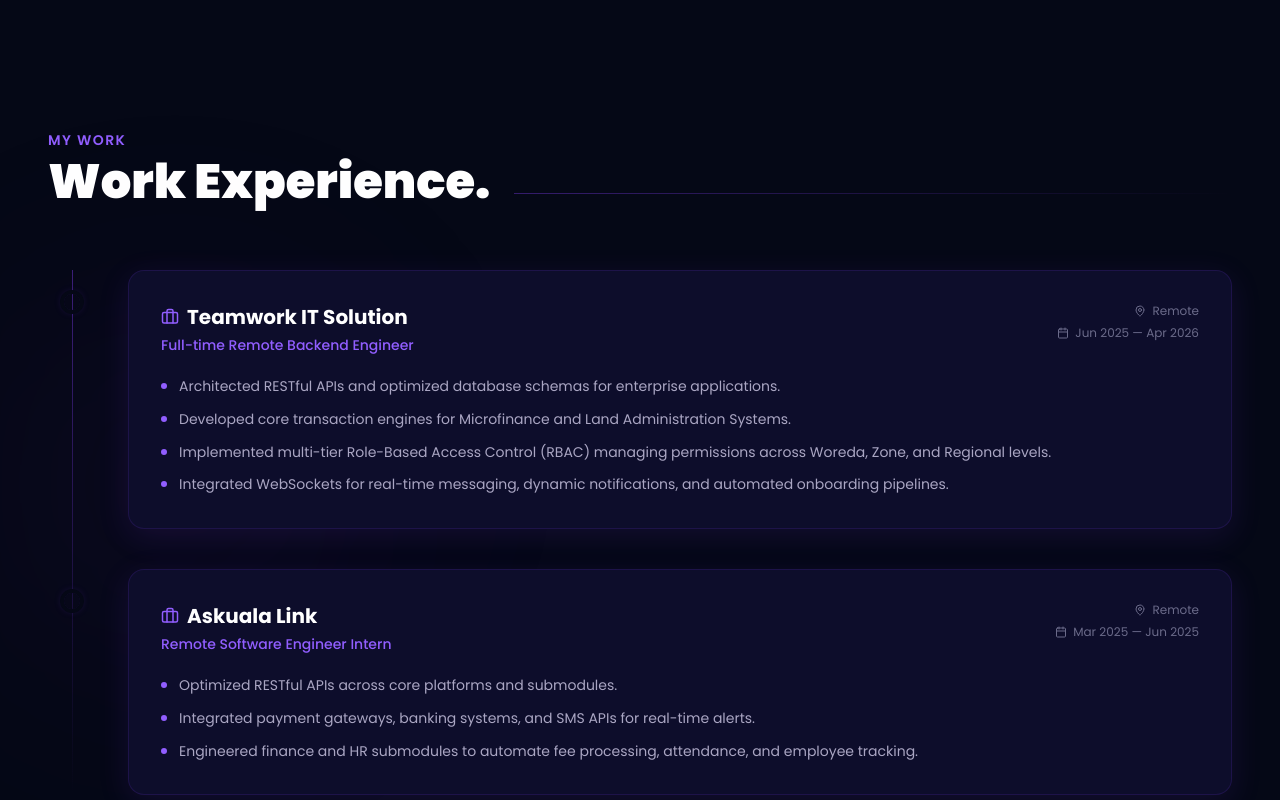
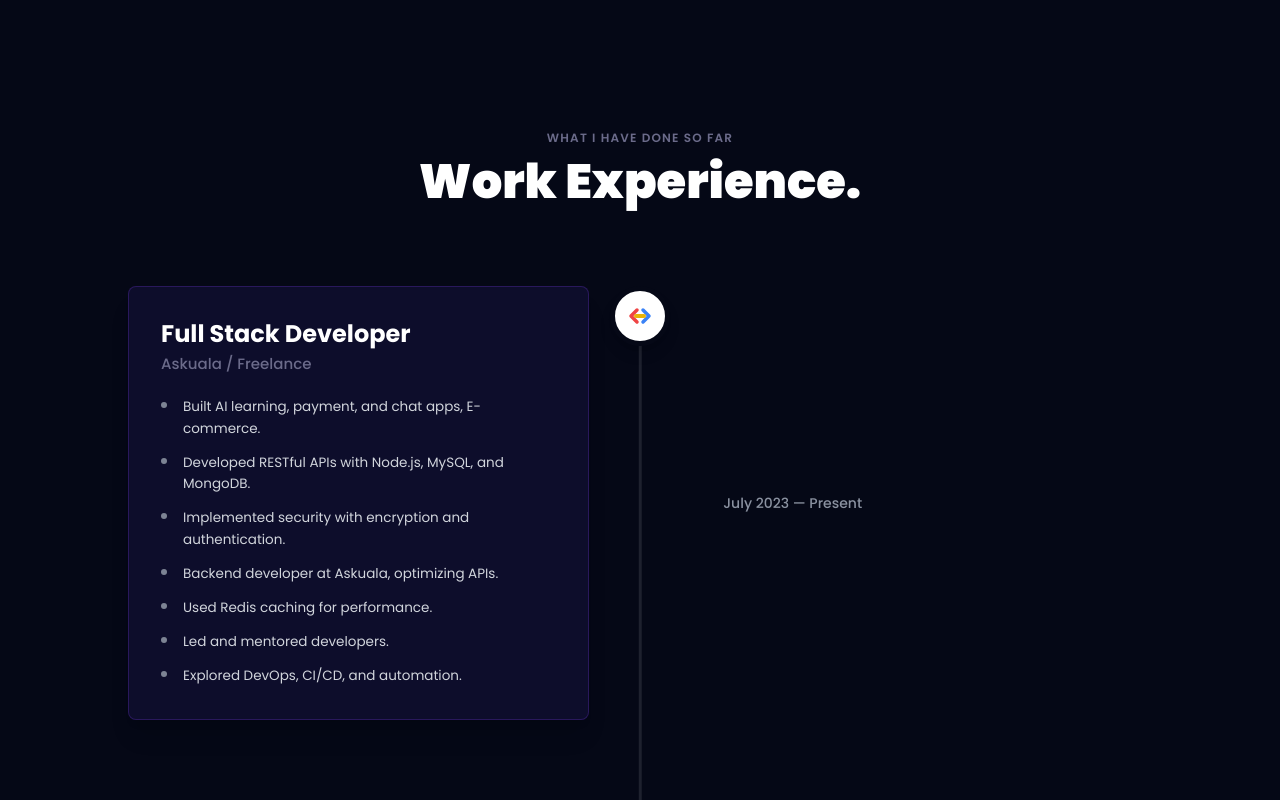
Before and after one commit to Zwubman/Portfolio, a React (Vite) app in the folder frontend/: page / in a window 1280 px wide. Shown: the part 2960-3760 px from the top of the page. Built offline with nearby package versions, Linux system fonts and the light colour scheme; no server answers.

Commit message:
feat: update ExperienceSection with new mock data and improved layout for better presentation

```diff
--- a/frontend/src/components/sections/ExperienceSection.jsx
+++ b/frontend/src/components/sections/ExperienceSection.jsx
@@ -1,38 +1,56 @@
 import { motion } from 'framer-motion';
 import { useGetExperiencesQuery } from '../../store/services/experiencesApi';
-import { Briefcase, MapPin, Calendar } from 'lucide-react';
 
 const mockExperiencesFallback = [
   {
     id: 'me1',
-    company: 'Teamwork IT Solution',
-    role: 'Full-time Remote Backend Engineer',
+    company: 'Askuala / Freelance',
+    role: 'Full Stack Developer',
     location_type: 'Remote',
-    start_date: '2025-06-01',
-    end_date: '2026-04-30',
+    start_date: '2023-07-01',
+    end_date: null, // Present
     bullet_points: [
-      'Architected RESTful APIs and optimized database schemas for enterprise applications.',
-      'Developed core transaction engines for Microfinance and Land Administration Systems.',
-      'Implemented multi-tier Role-Based Access Control (RBAC) managing permissions across Woreda, Zone, and Regional levels.',
-      'Integrated WebSockets for real-time messaging, dynamic notifications, and automated onboarding pipelines.',
+      'Built AI learning, payment, and chat apps, E-commerce.',
+      'Developed RESTful APIs with Node.js, MySQL, and MongoDB.',
+      'Implemented security with encryption and authentication.',
+      'Backend developer at Askuala, optimizing APIs.',
+      'Used Redis caching for performance.',
+      'Led and mentored developers.',
+      'Explored DevOps, CI/CD, and automation.',
     ],
     order_index: 1,
   },
   {
     id: 'me2',
     company: 'Askuala Link',
-    role: 'Remote Software Engineer Intern',
+    role: 'Backend Developer',
     location_type: 'Remote',
-    start_date: '2025-03-01',
-    end_date: '2025-06-30',
+    start_date: '2024-12-01',
+    end_date: null, // Present
     bullet_points: [
-      'Optimized RESTful APIs across core platforms and submodules.',
-      'Integrated payment gateways, banking systems, and SMS APIs for real-time alerts.',
-      'Engineered finance and HR submodules to automate fee processing, attendance, and employee tracking.',
+      'Developed RESTful APIs with Node.js and Express.js.',
+      'Optimized backend for performance and scalability.',
+      'Implemented JWT for security.',
+      'Integrated Chapa for payments and memberships.',
+      'Used Redis caching for efficiency.',
+      'Encrypted sensitive data with CryptoJS.',
     ],
     order_index: 2,
   },
 ];
+
+const CodeBadge = () => (
+  <div
+    className="flex items-center justify-center w-[60px] h-[60px] rounded-full shadow-lg z-10"
+    style={{ backgroundColor: '#ffffff', border: '5px solid var(--bg-primary)' }}
+  >
+    <svg width="24" height="24" viewBox="0 0 24 24" fill="none" strokeWidth="3.5" strokeLinecap="round" strokeLinejoin="round">
+      <path d="M9 18l-6-6 6-6" stroke="#ef4444" /> {/* Red caret */}
+      <path d="M15 6l6 6-6 6" stroke="#3b82f6" /> {/* Blue caret */}
+      <path d="M8 12h8" stroke="#eab308" strokeWidth="4" /> {/* Yellow bar in middle to mimic the colorful google-style code icon */}
+    </svg>
+  </div>
+);
 
 export default function ExperienceSection() {
   const { data: serverExperiences = [], isLoading } = useGetExperiencesQuery();
@@ -41,7 +59,11 @@ export default function ExperienceSection() {
 
   const formatDate = (dateStr) => {
     if (!dateStr) return 'Present';
-    return new Date(dateStr).toLocaleDateString('en-US', { month: 'short', year: 'numeric' });
+    const d = new Date(dateStr);
+    const m = d.toLocaleDateString('en-US', { month: 'short' });
+    const y = d.getFullYear();
+    // Return "July 2023" for full spellings or "Dec 2024" matching image
+    return `${d.toLocaleDateString('en-US', { month: 'long' })} ${y}`.replace('December', 'Dec');
   };
 
   return (
@@ -50,8 +72,6 @@ export default function ExperienceSection() {
       className="relative py-24 sm:py-32"
       style={{ backgroundColor: 'var(--bg-primary)' }}
     >
-      <div className="absolute left-0 top-1/3 w-[350px] h-[350px] bg-purple-900/8 rounded-full blur-[120px] pointer-events-none" />
-
       <div className="max-w-7xl mx-auto px-6 sm:px-8 lg:px-12">
         {/* Section label */}
         <motion.div
@@ -59,23 +79,17 @@ export default function ExperienceSection() {
           whileInView={{ opacity: 1, y: 0 }}
           viewport={{ once: true }}
           transition={{ duration: 0.6 }}
-          className="mb-16"
+          className="mb-20 text-center"
         >
-          <p className="text-sm font-semibold tracking-widest uppercase mb-2" style={{ color: 'var(--accent)' }}>
-            My work
+          <p className="text-xs font-semibold tracking-widest uppercase mb-3" style={{ color: 'var(--text-muted)' }}>
+            What I have done so far
           </p>
-          <div className="flex items-end gap-6">
           <h2
             className="text-4xl sm:text-5xl font-black"
             style={{ color: 'var(--text-primary)', fontFamily: "'Poppins', sans-serif" }}
           >
             Work Experience.
           </h2>
-            <div
-              className="flex-1 h-px mb-3 hidden sm:block"
-              style={{ background: 'linear-gradient(to right, var(--border-hover), transparent)' }}
-            />
-          </div>
         </motion.div>
 
         {isLoading ? (
@@ -83,69 +97,63 @@ export default function ExperienceSection() {
             <div className="w-8 h-8 rounded-full animate-spin" style={{ border: '2px solid var(--border)', borderTopColor: '#7c3aed' }} />
           </div>
         ) : (
-          <div className="relative">
-            {/* Timeline line */}
+          <div className="relative max-w-5xl mx-auto">
+            {/* Center Timeline Line (Desktop only) */}
             <div
-              className="absolute left-6 top-0 bottom-0 w-px hidden sm:block"
-              style={{ background: 'linear-gradient(to bottom, var(--timeline-line), transparent)' }}
+              className="hidden lg:block absolute left-1/2 top-4 bottom-0 w-[2.5px] -translate-x-1/2"
+              style={{ backgroundColor: 'rgba(255,255,255,0.1)' }}
             />
 
-            <div className="space-y-10">
-              {experiences.map((exp, idx) => (
-                <motion.div
+            <div className="space-y-12 lg:space-y-24">
+              {experiences.map((exp, idx) => {
+                const isLeft = idx % 2 === 0;
+
+                return (
+                  <div
                     key={exp.id}
-                  initial={{ opacity: 0, x: -30 }}
-                  whileInView={{ opacity: 1, x: 0 }}
-                  viewport={{ once: true }}
-                  transition={{ duration: 0.6, delay: idx * 0.12 }}
-                  className="relative sm:pl-20"
+                    className={`relative flex flex-col lg:flex-row items-center justify-between ${
+                      isLeft ? '' : 'lg:flex-row-reverse'
+                    }`}
                   >
-                  {/* Dot */}
-                  <div
-                    className="absolute left-4 top-6 w-4 h-4 rounded-full hidden sm:block"
-                    style={{
-                      background: 'linear-gradient(to br, #7c3aed, #a21caf)',
-                      boxShadow: '0 0 10px rgba(124,58,237,0.4)',
-                      outline: '4px solid var(--bg-primary)',
-                    }}
-                  />
-
-                  {/* Card */}
-                  <div className="group p-6 sm:p-8 rounded-2xl card-base">
-                    <div className="flex flex-col sm:flex-row sm:items-start sm:justify-between gap-3 mb-5">
-                      <div>
-                        <h3
-                          className="text-xl font-bold flex items-center gap-2"
-                          style={{ color: 'var(--text-primary)', fontFamily: "'Poppins', sans-serif" }}
-                        >
-                          <Briefcase size={18} style={{ color: 'var(--accent)', flexShrink: 0 }} />
-                          {exp.company}
-                        </h3>
-                        <p className="font-medium text-sm mt-1" style={{ color: 'var(--accent)' }}>
-                          {exp.role}
-                        </p>
-                      </div>
-                      <div className="flex flex-col sm:items-end gap-1.5 text-xs" style={{ color: 'var(--text-muted)' }}>
-                        <span className="flex items-center gap-1.5">
-                          <MapPin size={12} /> {exp.location_type}
-                        </span>
-                        <span className="flex items-center gap-1.5">
-                          <Calendar size={12} />
-                          {formatDate(exp.start_date)} — {formatDate(exp.end_date)}
-                        </span>
-                      </div>
+                    {/* Badge */}
+                    <div className="hidden lg:flex absolute left-1/2 top-0 -translate-x-1/2 z-10 w-[60px] justify-center">
+                      <CodeBadge />
                     </div>
 
-                    <ul className="space-y-2.5">
+                    {/* Timeline Card */}
+                    <motion.div
+                      initial={{ opacity: 0, x: isLeft ? -40 : 40 }}
+                      whileInView={{ opacity: 1, x: 0 }}
+                      viewport={{ once: true, margin: "-100px" }}
+                      transition={{ duration: 0.6, type: 'spring', bounce: 0.3 }}
+                      className="w-full lg:w-[45%]"
+                    >
+                      <div
+                        className="p-8 rounded-lg shadow-xl"
+                        style={{
+                          backgroundColor: 'var(--bg-card)',
+                          border: '1.5px solid rgba(124, 58, 237, 0.25)',
+                        }}
+                      >
+                        <h3 className="text-2xl font-bold mb-1 text-white leading-tight">
+                          {exp.role}
+                        </h3>
+                        {/* Only show company if it exists. Note: Screenshot shows "Askuala Link" for the backend dev, but none for the first one */}
+                        {exp.company && (
+                          <h4 className="text-[15px] font-medium mb-5" style={{ color: 'var(--text-muted)' }}>
+                            {exp.company}
+                          </h4>
+                        )}
+                        {!exp.company && <div className="mb-5" />}
+
+                        <ul className="space-y-3">
                           {(exp.bullet_points || []).map((point, pIdx) => (
                             <li
                               key={pIdx}
-                          className="flex items-start gap-3 text-sm leading-relaxed"
-                          style={{ color: 'var(--text-secondary)' }}
+                              className="flex items-start gap-4 text-[13.5px] font-normal leading-relaxed text-gray-300"
                             >
                               <span
-                            className="mt-2 w-1.5 h-1.5 rounded-full flex-shrink-0"
-                            style={{ backgroundColor: 'var(--accent)' }}
+                                className="mt-1.5 w-1.5 h-1.5 rounded-full flex-shrink-0 bg-gray-400/80"
                               />
                               {point}
                             </li>
@@ -153,7 +161,24 @@ export default function ExperienceSection() {
                         </ul>
                       </div>
                     </motion.div>
-              ))}
+
+                    {/* Date label */}
+                    <motion.div
+                      initial={{ opacity: 0, x: isLeft ? 20 : -20 }}
+                      whileInView={{ opacity: 1, x: 0 }}
+                      viewport={{ once: true }}
+                      transition={{ duration: 0.6, delay: 0.2 }}
+                      className={`hidden lg:flex w-[45%] ${
+                        isLeft ? 'justify-start pl-8' : 'justify-end pr-8'
+                      } items-center`}
+                    >
+                      <span className="text-gray-400/90 text-sm font-medium whitespace-nowrap">
+                        {formatDate(exp.start_date)} — {formatDate(exp.end_date)}
+                      </span>
+                    </motion.div>
+                  </div>
+                );
+              })}
             </div>
           </div>
         )}
```
Lines whose indentation alone changed are shown as unchanged.
